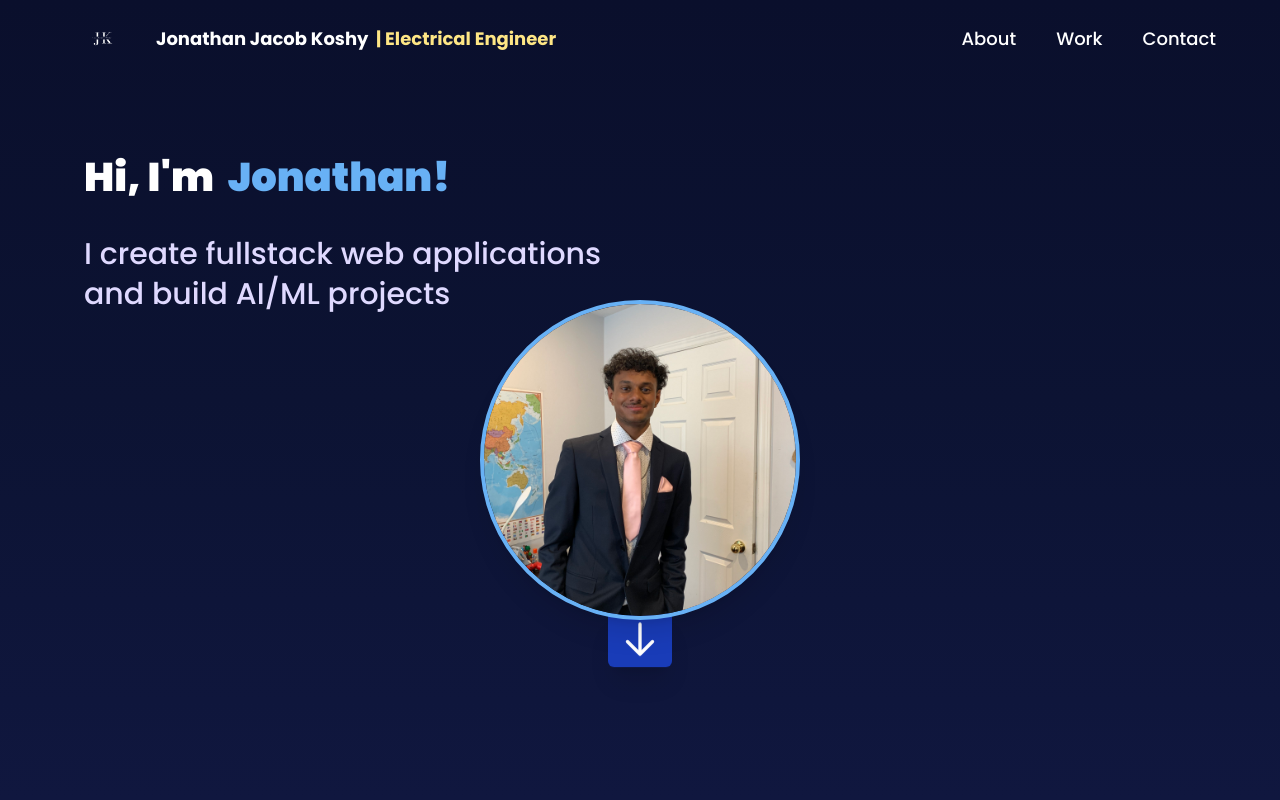
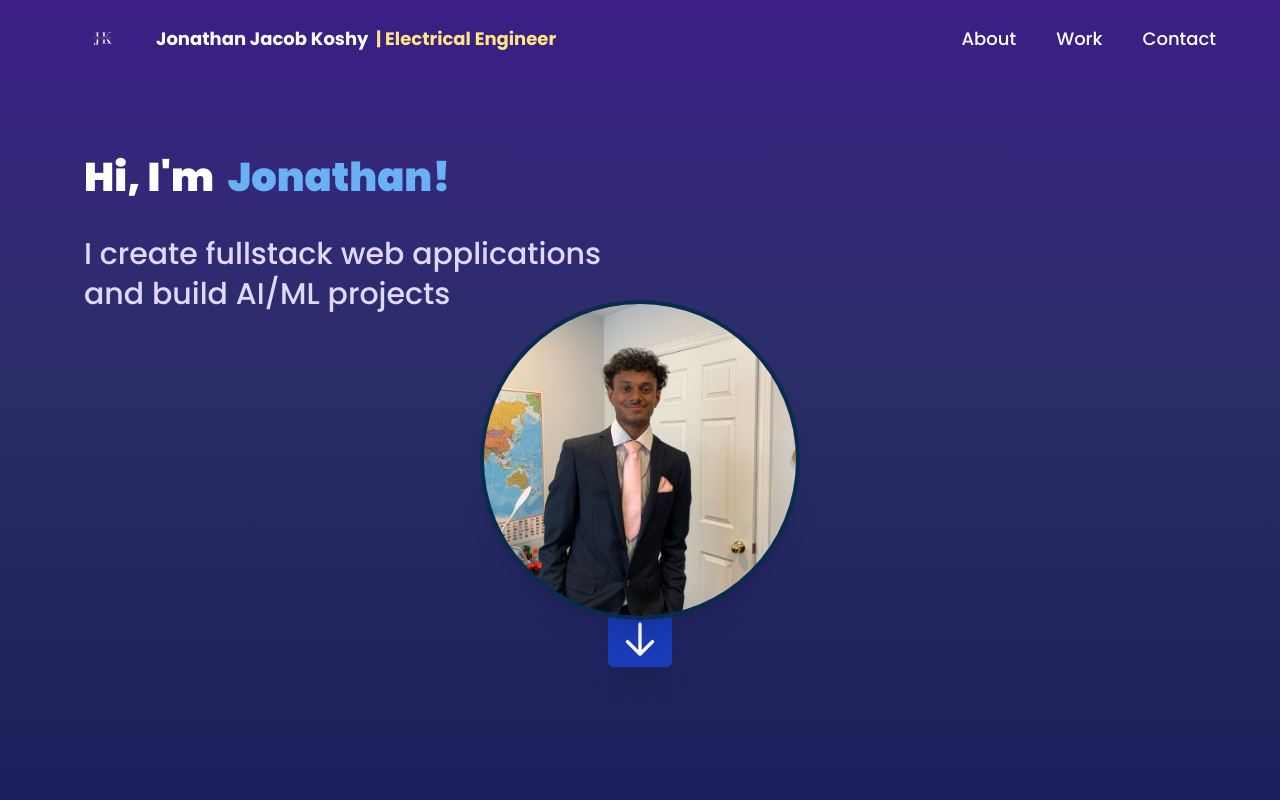
Before and after one commit to JJKSweaty/Portfolio-2025, a React (Vite) app: page / in a window 1280 px wide. Shown: the top 800 px of the page. Built offline with nearby package versions, Linux system fonts and the light colour scheme.

Commit message:
Fixed Colors

```diff
--- a/src/App.jsx
+++ b/src/App.jsx
@@ -4,12 +4,10 @@ import { About, Contact, Experience, Feedbacks, Hero, Navbar, Tech, Works, Stars
 const App = () => {
   return (
     <BrowserRouter>
-      <div className='relative z-0 bg-gradient-to-b from-[#0f172a] to-[#1e293b]
+      <div className='relative z-0 bg-gradient-to-b from-[#020617] via-[#03142b] to-[#04203e]
+
 y overflow-hidden bg-center bg-no-repeat bg-blend'>
-        <div className='w-full h-screen relative bg-gradient-to-b from-[#0a0f2c] via-[#0c1333] to-[#10173f]
-
-
-
+        <div className='w-full h-screen relative bg-gradient-to-b from-[#3b1e87] via-[#2a2e66] to-[#1b1e5a]
 
 
 '>
--- a/src/components/Hero.jsx
+++ b/src/components/Hero.jsx
@@ -36,7 +36,7 @@ const Hero = () => {
         initial={{ opacity: 0, y: 50 }}
         animate={{ opacity: 1, y: 0 }}
         transition={{ duration: 1.2 }}
-        className="relative w-80 h-80 rounded-full border-4 border-[#68b1f5]
+        className="relative w-80 h-80 rounded-full border-4 border-[#072c4e]
                  overflow-hidden shadow-xl hover:shadow-2xl transition-shadow"
       >
         <img
--- a/src/components/canvas/index.js
+++ b/src/components/canvas/index.js
@@ -1,6 +1,5 @@
 import EarthCanvas from "./Earth";
 import BallCanvas from "./Ball";
-import ComputersCanvas from "./Computers";
 import StarsCanvas from "./Stars";
 
-export { EarthCanvas, BallCanvas, ComputersCanvas, StarsCanvas };
+export { EarthCanvas, BallCanvas, StarsCanvas };
--- a/src/components/index.js
+++ b/src/components/index.js
@@ -1,4 +1,4 @@
-import { EarthCanvas, BallCanvas, ComputersCanvas, StarsCanvas } from './canvas';
+import { EarthCanvas, BallCanvas, StarsCanvas } from './canvas';
 import Hero from './Hero';
 import Navbar from './Navbar';
 import About from './About';
@@ -20,7 +20,6 @@ export {
   Contact,
   EarthCanvas,
   BallCanvas,
-  ComputersCanvas,
   StarsCanvas,
   CloseButton
 }
```
